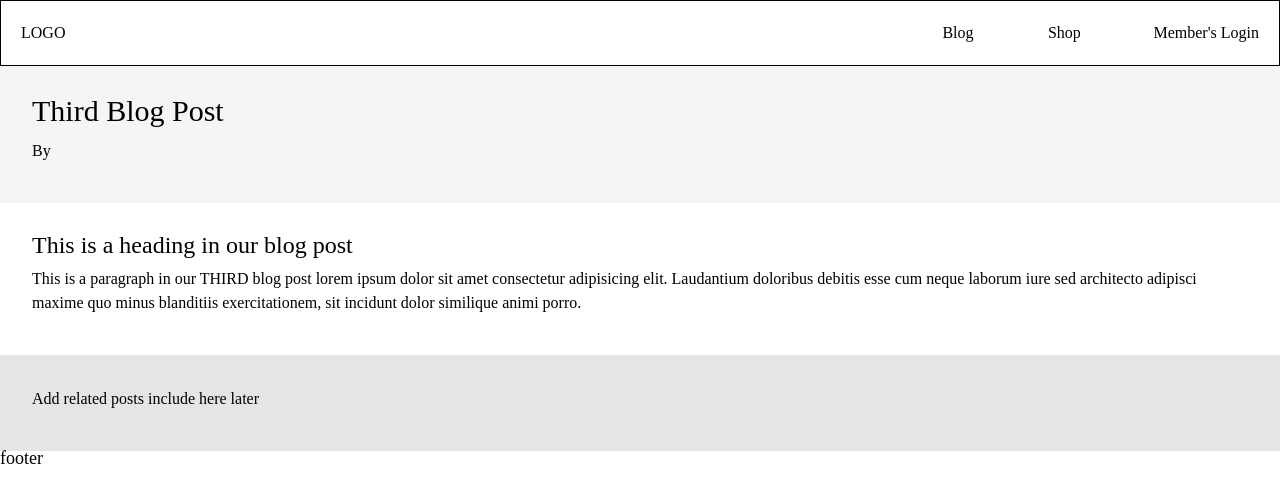
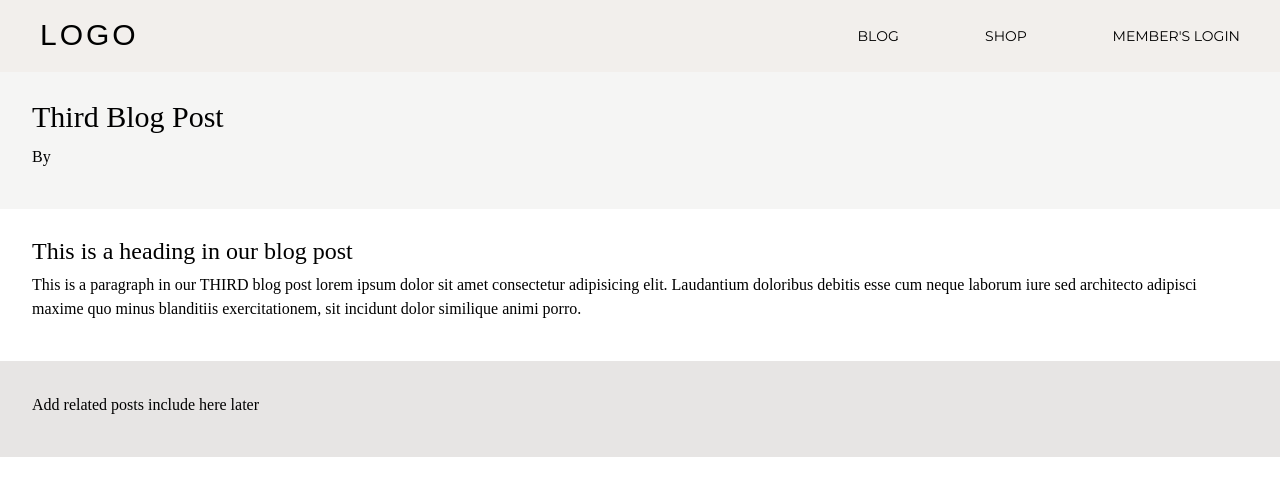
Before and after one commit to victoriaharp/ioc-mega-cool-blog-theme, a Jekyll site: the page built from _posts/2023-01-03-third-post.md, in a window 1280 px wide. Shown: the top 503 px of the page. Built offline with Jekyll 4.4.1, drawn with Linux system fonts in a browser that asks for light colours; some web fonts are replaced.

Commit message:
base design

```diff
--- a/_includes/header-nav.html
+++ b/_includes/header-nav.html
@@ -1,10 +1,10 @@
-<nav class="flex grid-cols-2 justify-between p-5 border border-black">
+<nav class="flex grid-cols-2 items-center justify-between px-10 py-5 uppercase bg-light-grey">
     <div>
-        <a href="#">LOGO</a>
+        <a href="#" class="font-italiana mb-0 tracking-widest text-3xl font-extralight">LOGO</a>
     </div>
-    <div class="grid grid-cols-3">
-        <a href="#">Blog</a>
-        <a href="#">Shop</a>
-        <a href="#">Member's Login</a>
+    <div class="grid grid-cols-3 text-sm font-montserrat">
+        <a href="#" class="mb-0">Blog</a>
+        <a href="#" class="mb-0">Shop</a>
+        <a href="#" class="mb-0">Member's Login</a>
     </div>
 </nav>
--- a/_layouts/default.html
+++ b/_layouts/default.html
@@ -11,8 +11,6 @@
 
     {{content}}
 
-    <footer>
-        <h3>footer</h3>
-    </footer>
+
 </body>
 </html>
--- a/assets/css/style.css
+++ b/assets/css/style.css
@@ -455,8 +455,15 @@ p{
 .bottom-20p{
   bottom: 20%;
 }
+.left-0{
+  left: 0px;
+}
 .m-4{
   margin: 1rem;
+}
+.mx-auto{
+  margin-left: auto;
+  margin-right: auto;
 }
 .mb-0{
   margin-bottom: 0px;
@@ -482,14 +489,23 @@ p{
 .w-96{
   width: 24rem;
 }
+.max-w-xl{
+  max-width: 36rem;
+}
 .shrink-0{
   flex-shrink: 0;
+}
+.basis-30p{
+  flex-basis: 30%;
 }
 .grid-cols-2{
   grid-template-columns: repeat(2, minmax(0, 1fr));
 }
 .grid-cols-3{
   grid-template-columns: repeat(3, minmax(0, 1fr));
+}
+.flex-nowrap{
+  flex-wrap: nowrap;
 }
 .items-center{
   align-items: center;
@@ -500,11 +516,17 @@ p{
 .gap-5{
   gap: 1.25rem;
 }
+.overflow-x-scroll{
+  overflow-x: scroll;
+}
 .border{
   border-width: 1px;
 }
 .border-y{
   border-top-width: 1px;
+  border-bottom-width: 1px;
+}
+.border-b{
   border-bottom-width: 1px;
 }
 .border-black{
@@ -523,13 +545,13 @@ p{
   --tw-bg-opacity: 1;
   background-color: rgb(231 229 228 / var(--tw-bg-opacity));
 }
+.bg-light-grey{
+  --tw-bg-opacity: 1;
+  background-color: rgb(242 239 236 / var(--tw-bg-opacity));
+}
 .bg-white{
   --tw-bg-opacity: 1;
   background-color: rgb(255 255 255 / var(--tw-bg-opacity));
-}
-.bg-gray-300{
-  --tw-bg-opacity: 1;
-  background-color: rgb(209 213 219 / var(--tw-bg-opacity));
 }
 .bg-\[url\(\'https\:\/\/picsum\.photos\/id\/1076\/600\/400\'\)\]{
   background-image: url('https://picsum.photos/id/1076/600/400');
@@ -556,11 +578,88 @@ p{
 .p-5p{
   padding: 5%;
 }
+.p-10{
+  padding: 2.5rem;
+}
+.px-0{
+  padding-left: 0px;
+  padding-right: 0px;
+}
+.px-1{
+  padding-left: 0.25rem;
+  padding-right: 0.25rem;
+}
+.px-10{
+  padding-left: 2.5rem;
+  padding-right: 2.5rem;
+}
+.py-5{
+  padding-top: 1.25rem;
+  padding-bottom: 1.25rem;
+}
 .pl-5p{
   padding-left: 5%;
 }
+.pl-1{
+  padding-left: 0.25rem;
+}
+.pr-0{
+  padding-right: 0px;
+}
+.pb-5{
+  padding-bottom: 1.25rem;
+}
 .text-center{
   text-align: center;
+}
+.font-italiana{
+  font-family: Italiana, sans-serif;
+}
+.font-montserrat{
+  font-family: Montserrat, sans-serif;
+}
+.text-sm{
+  font-size: 0.875rem;;
+  line-height: 1.2;
+}
+.text-8xl{
+  font-size: 6rem;
+  line-height: 1;
+}
+.text-base{
+  font-size: 1rem;
+  line-height: 1.2;
+}
+.text-4xl{
+  font-size: 2.25rem;
+  line-height: 1;
+}
+.text-3xl{
+  font-size: 1.875rem;
+  line-height: 1;
+}
+.text-2xl{
+  font-size: 1.5rem;
+  line-height: 1.2;
+}
+.font-light{
+  font-weight: 300;
+}
+.font-extralight{
+  font-weight: 200;
+}
+.uppercase{
+  text-transform: uppercase;
+}
+.leading-9{
+  line-height: 2.25rem;
+}
+.tracking-widest{
+  letter-spacing: 0.1em;
+}
+.text-white{
+  --tw-text-opacity: 1;
+  color: rgb(255 255 255 / var(--tw-text-opacity));
 }
 .text-black{
   --tw-text-opacity: 1;
```
Also changed, not shown: _includes/hero-banner.html (+4 -4 lines), index.html (+21 -13 lines), tailwind.config.js (+8 -0 lines).
